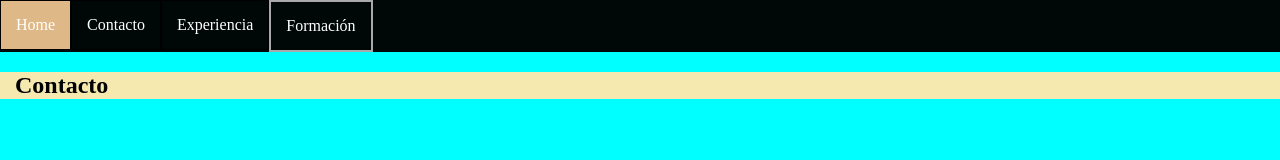
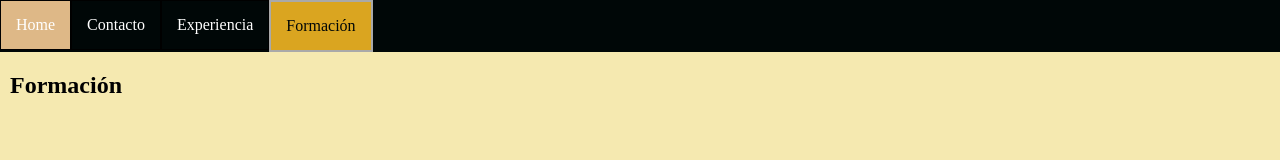
Before and after one commit to Gladys077/GladysRomerocodo.github.io, a plain HTML site: page pages/formacion.html in a window 1280 px wide. Drawn offline with Linux system fonts and the light colour scheme.

Commit message:
add pages

```diff
--- a/pages/formacion.html
+++ b/pages/formacion.html
@@ -28,7 +28,7 @@
     </header>
     <main>
         <section class="contenido">
-            <h1>Contacto</h1>
+            <h1>Formación</h1>
         </section>
     </main>
 </body>
--- a/styles/style.css
+++ b/styles/style.css
@@ -1,5 +1,5 @@
 body {
-    background-color: aqua;
+    background-color: rgb(245, 233, 176);
     margin: 0px;
 }
 
@@ -31,10 +31,12 @@ a:hover {
 }
 
 .contenido {
-    padding-left: 15px;
+    padding-left: 10px;
     background-color: rgb(245, 233, 176);
 }
 
 .active {
     border: 2px solid darkgrey;
+    background-color: goldenrod;
+    color:rgb(0, 7, 7)
 }
```
Also changed, not shown: pages/experiencia.html (+1 -1 lines).
